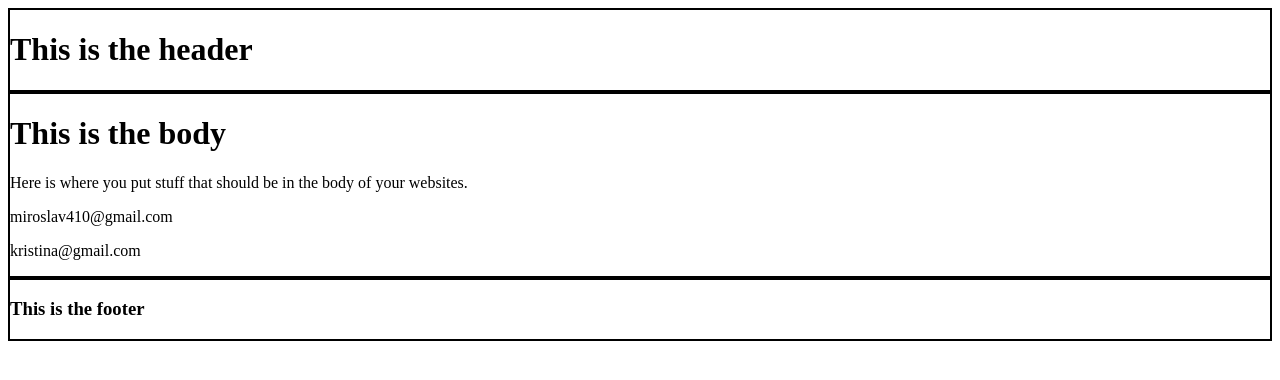
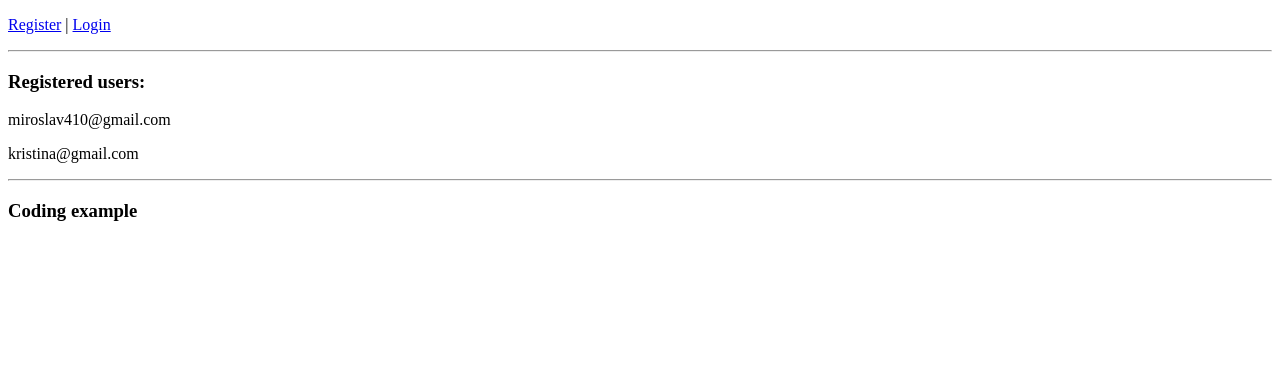
Before and after one commit to Miroslav410/djangoUsersTaskPractice, a Django app: page / in a window 1280 px wide. Shown: the top 380 px of the page. Run offline with Django 3.2, Linux system fonts and the light colour scheme; data comes from the database, SQL or seed files in the repository; both versions use the stored data as it was after the commit.

Commit message:
update usersManagementDjango

```diff
--- a/src/account/admin.py
+++ b/src/account/admin.py
@@ -3,9 +3,9 @@ from django.contrib.auth.admin import UserAdmin
 from account.models import Account
 
 class AccountAdmin(UserAdmin):
-    list_display = ('email', 'username', 'date_joined', 'last_login', 'is_admin', 'is_staff')
+    list_display = ('email', 'username', 'date_joined', 'last_login', 'is_admin', 'is_staff', 'employee_id')
     search_fields = ('email', 'username')
-    readonly_fields = ('date_joined', 'last_login')
+    readonly_fields = ('date_joined', 'last_login', 'employee_id')
 
     filter_horizontal = ()
     list_filter = ()
--- a/src/account/forms.py
+++ b/src/account/forms.py
@@ -2,6 +2,8 @@ from django import forms
 from django.contrib.auth.forms import UserCreationForm
 
 from account.models import Account
+
+from django.utils.crypto import get_random_string
 
 class RegistrationForm(UserCreationForm):
     email = forms.EmailField(max_length=60, help_text="Required. Add a valid email address")
--- a/src/account/models.py
+++ b/src/account/models.py
@@ -1,5 +1,12 @@
-from django.db import models
+from django.db import models, signals
 from django.contrib.auth.models import AbstractBaseUser, BaseUserManager
+
+from django.utils.crypto import get_random_string
+
+from django.contrib.auth.models import User
+
+
+from django.conf import settings
 
 class MyAccountManager(BaseUserManager):
     def create_user(self, email, username, password=None):
@@ -11,6 +18,8 @@ class MyAccountManager(BaseUserManager):
         user = self.model(
             email=self.normalize_email(email),
             username=username,
+
+            employee_id=get_random_string(length=32)
         )
 
         user.set_password(password)
@@ -42,6 +51,7 @@ class Account(AbstractBaseUser):
     is_staff                    = models.BooleanField(default=False)
     is_superuser                = models.BooleanField(default=False)
     # first_name                  = models.CharField(max_length=30)
+    employee_id                 = models.CharField(max_length=32, unique=True, default=True)
 
     USERNAME_FIELD = "email"
     REQUIRED_FIELDS = ["username",]
@@ -56,3 +66,20 @@ class Account(AbstractBaseUser):
 
     def has_module_perms(self, app_label):
         return True
+
+    # def user_login_counter(self):
+
+    def login_user(request, user):
+        """
+        Log in a user without requiring credentials (using ``login`` from
+        ``django.contrib.auth``, first finding a matching backend).
+
+        """
+        from django.contrib.auth import load_backend, login
+        if not hasattr(user, 'backend'):
+            for backend in settings.AUTHENTICATION_BACKENDS:
+                if user == load_backend(backend).get_user(user.pk):
+                    user.backend = backend
+                    break
+        if hasattr(user, 'backend'):
+            return login(request, user)
--- a/src/account/views.py
+++ b/src/account/views.py
@@ -1,6 +1,6 @@
 from django.shortcuts import render, redirect
 
-from django.contrib.auth import login, authenticate
+from django.contrib.auth import login, authenticate, logout
 
 from account.forms import RegistrationForm
 
@@ -22,3 +22,7 @@ def registration_view(request):
         form = RegistrationForm()
         context['registration_form']=form
     return render(request, 'account/register.html', context)
+
+def logout_view(request):
+    logout(request)
+    return redirect("home")
--- a/src/mysite/urls.py
+++ b/src/mysite/urls.py
@@ -24,10 +24,12 @@ from personal.views import (
 from account.views import (
 
     registration_view,
+    logout_view,
 )
 
 urlpatterns = [
     path('admin/', admin.site.urls),
     path('', home_screen_view, name='home'),
     path('register/', registration_view, name="register"),
+    path('logout/', logout_view, name="logout"),
 ]
--- a/src/personal/templates/personal/home.html
+++ b/src/personal/templates/personal/home.html
@@ -2,9 +2,9 @@
 
 {% block content %}
 
-<div style="border: 2px solid #000;">
-    <h1>This is the body</h1>
-    <p>Here is where you put stuff that should be in the body of your websites.</p>
+<!--<div style="border: 2px solid #000;">-->
+<!--    <h1>This is the body</h1>-->
+<!--    <p>Here is where you put stuff that should be in the body of your websites.</p>-->
 
 <!--    <p>{{some_string}}</p>-->
 <!--    <p>{{some_number}}</p>-->
@@ -13,12 +13,12 @@
 <!--        {% include 'personal/snippets/body_snippet.html' with value=list_item %}-->
 <!--    {% endfor %}-->
 
-
-    {% for account in accounts %}
-        <p>{{account}}</p>
-    {% endfor %}
+<h3>Registered users:</h3>
+{% for account in accounts %}
+    <p>{{account}}</p>
+{% endfor %}
 
 <!--    {% include 'personal/snippets/body_snippet.html' %}-->
-</div>
+<!--</div>-->
 
 {% endblock content %}
--- a/src/templates/base.html
+++ b/src/templates/base.html
@@ -3,13 +3,24 @@
     <head>
         <title>This is the title</title>
 
-        <div style="border: 2px solid #000;">
-            <h1>This is the header</h1>
-        </div>
+        {% if request.user.is_authenticated %}
+
+            <p> Hello, {{request.user.username}} | <a href="{% url 'logout' %}">Logout</a></p>
+
+        {% else %}
+
+            <p><a href="{% url 'register' %}">Register</a> | <a href="#">Login</a></p>
+
+        {% endif %}
+
+<!--        <div style="border: 2px solid #000;">-->
+            <!--<h1>This is the header</h1>-->
+<!--        </div>-->
+        <hr>
     </head>
 
     <body>
-<!--        <h1>This is the body</h1>-->
+        <!--<h1>This is the body</h1>-->
 
         {% block content %}
 
@@ -18,8 +29,9 @@
     </body>
 
     <footer>
-        <div style="border: 2px solid #000;">
-            <h3>This is the footer</h3>
+        <hr>
+        <div>
+            <h3>Coding example</h3>
         </div>
     </footer>
 </html>
```
Also changed, not shown: src/account/migrations/0001_initial.py, src/db.sqlite3, src/personal/migrations/0001_initial.py (deleted), src/personal/migrations/0002_delete_question.py (deleted).
